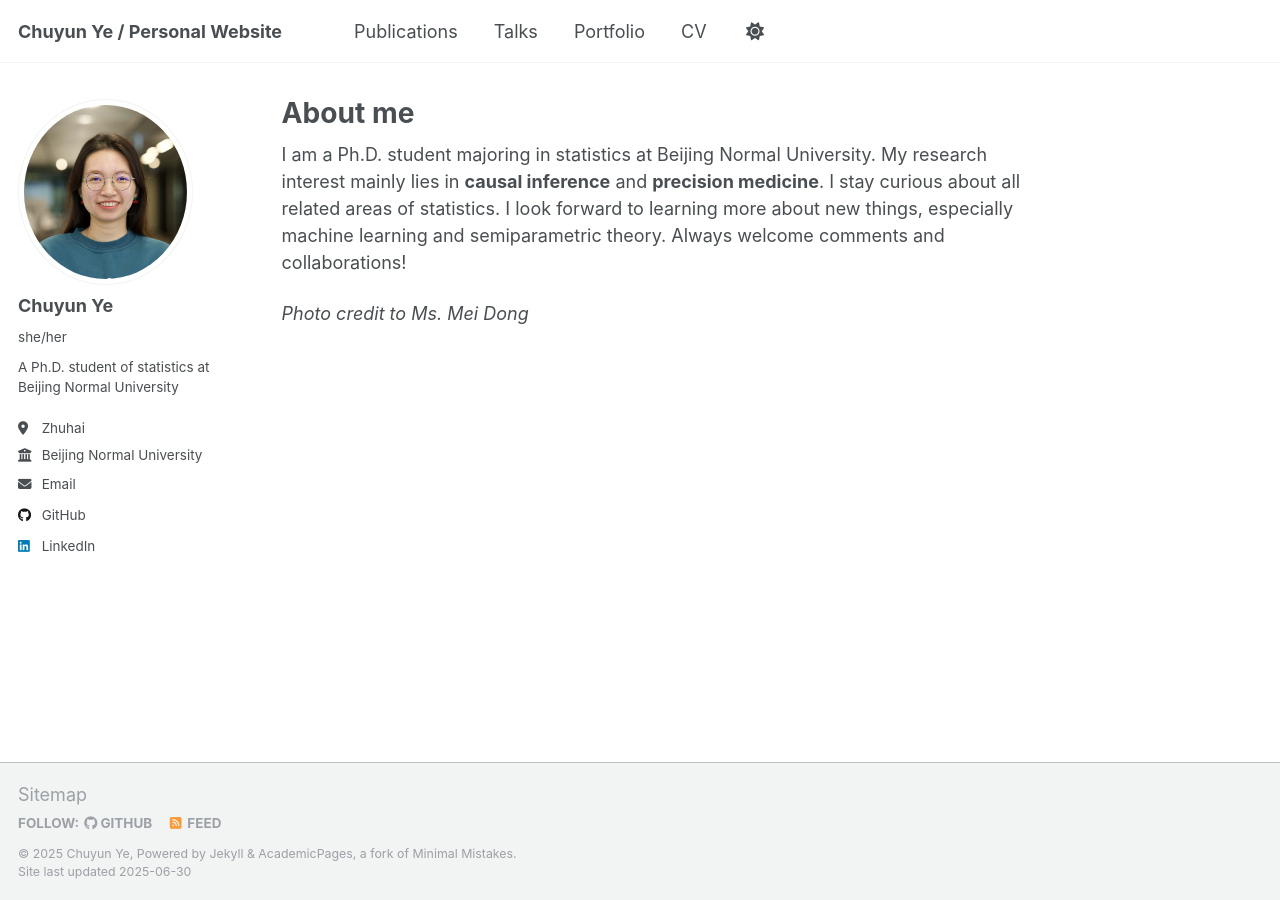
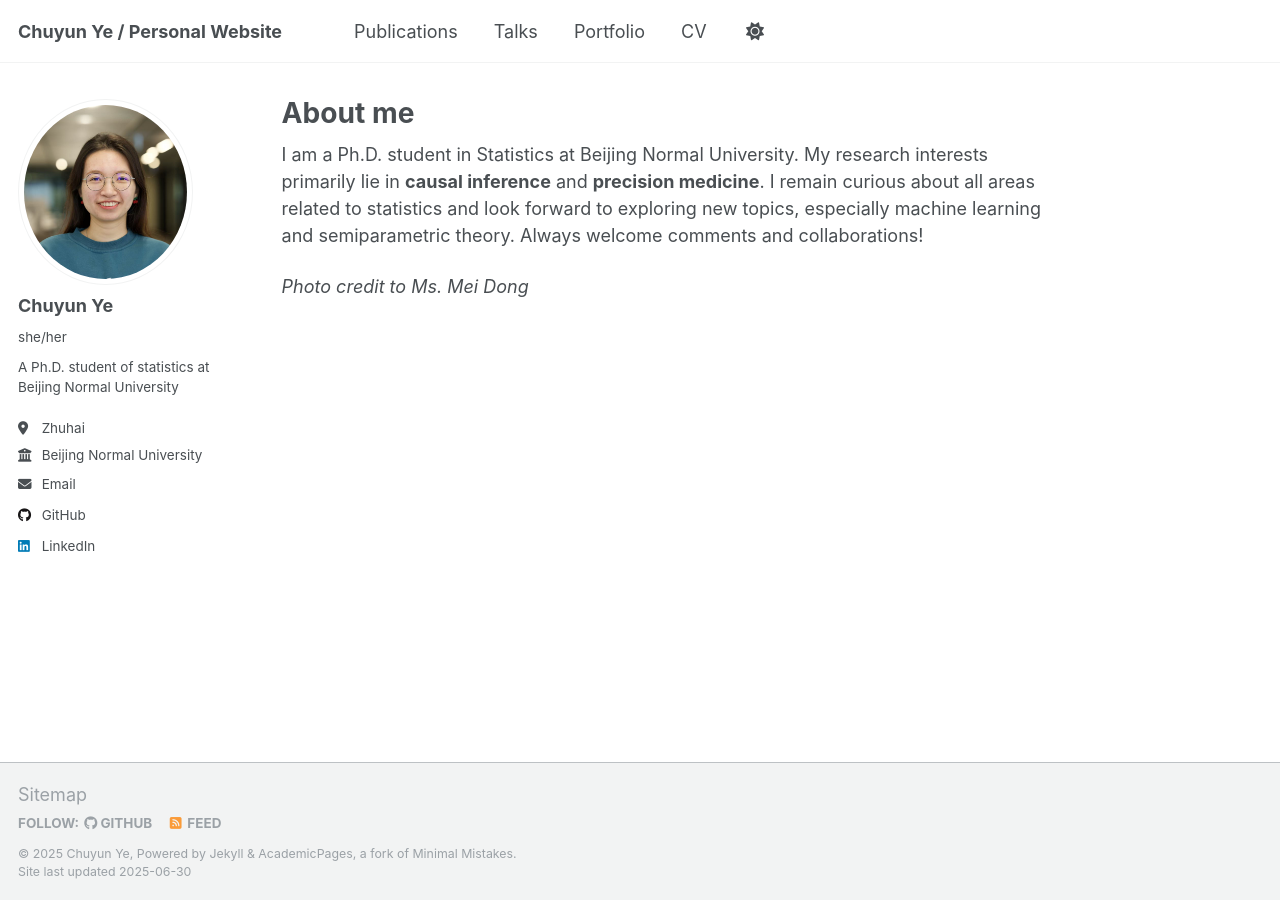
Before and after one commit to ChuyunYe/ChuyunYe.github.io, a Jekyll site: the page built from _pages/about.md, in a window 1280 px wide. Built offline with Jekyll 4.4.1, drawn with Linux system fonts in a browser that asks for light colours.

Commit message:
Update about.md

```diff
--- a/_pages/about.md
+++ b/_pages/about.md
@@ -8,6 +8,6 @@ redirect_from:
   - /about.html
 ---
 
-I am a Ph.D. student majoring in statistics at Beijing Normal University. My research interest mainly lies in **causal inference** and **precision medicine**. I stay curious about all related areas of statistics. I look forward to learning more about new things, especially machine learning and semiparametric theory. Always welcome comments and collaborations!
+I am a Ph.D. student in Statistics at Beijing Normal University. My research interests primarily lie in **causal inference** and **precision medicine**. I remain curious about all areas related to statistics and look forward to exploring new topics, especially machine learning and semiparametric theory. Always welcome comments and collaborations!
 
 *Photo credit to Ms. Mei Dong*
```
